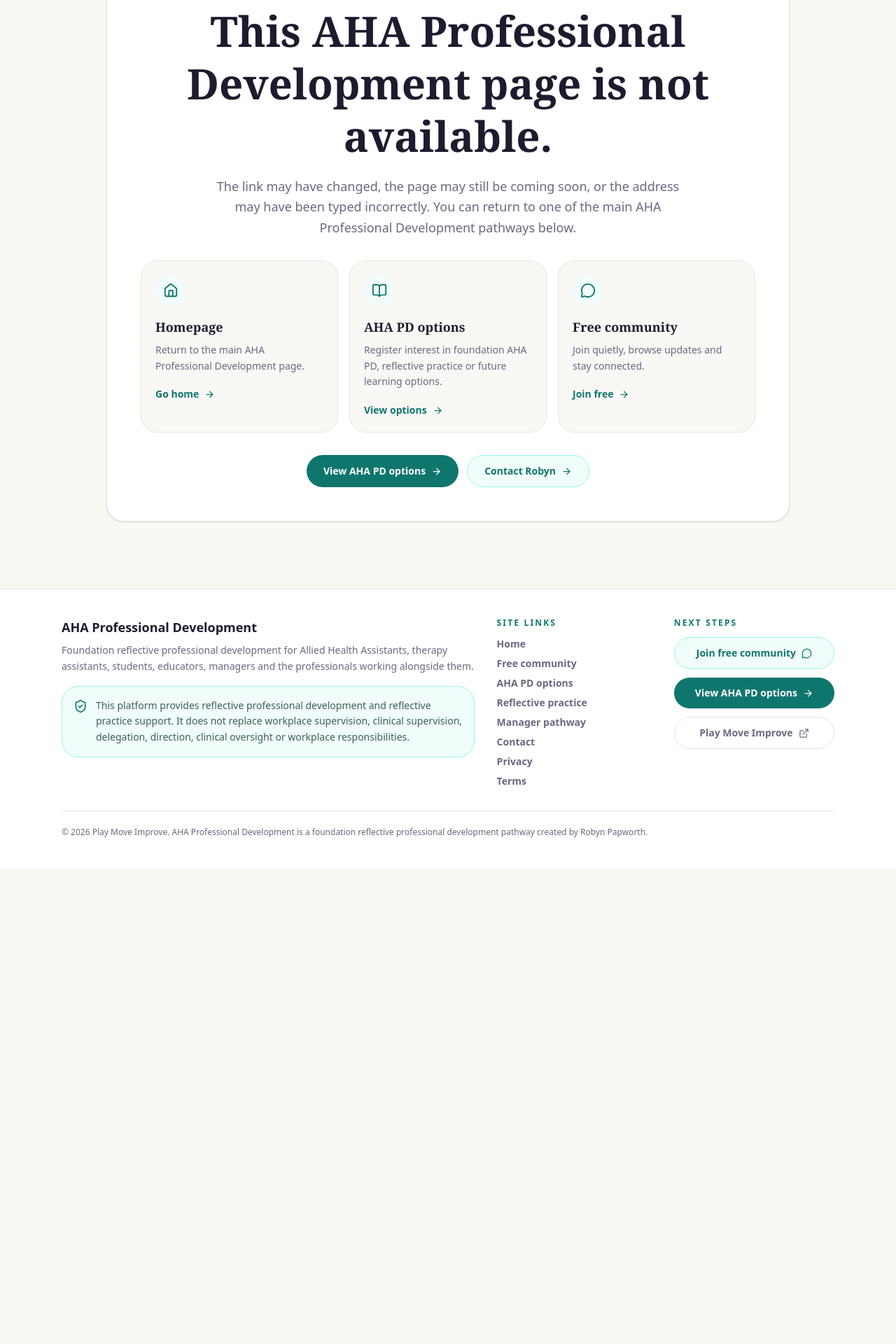
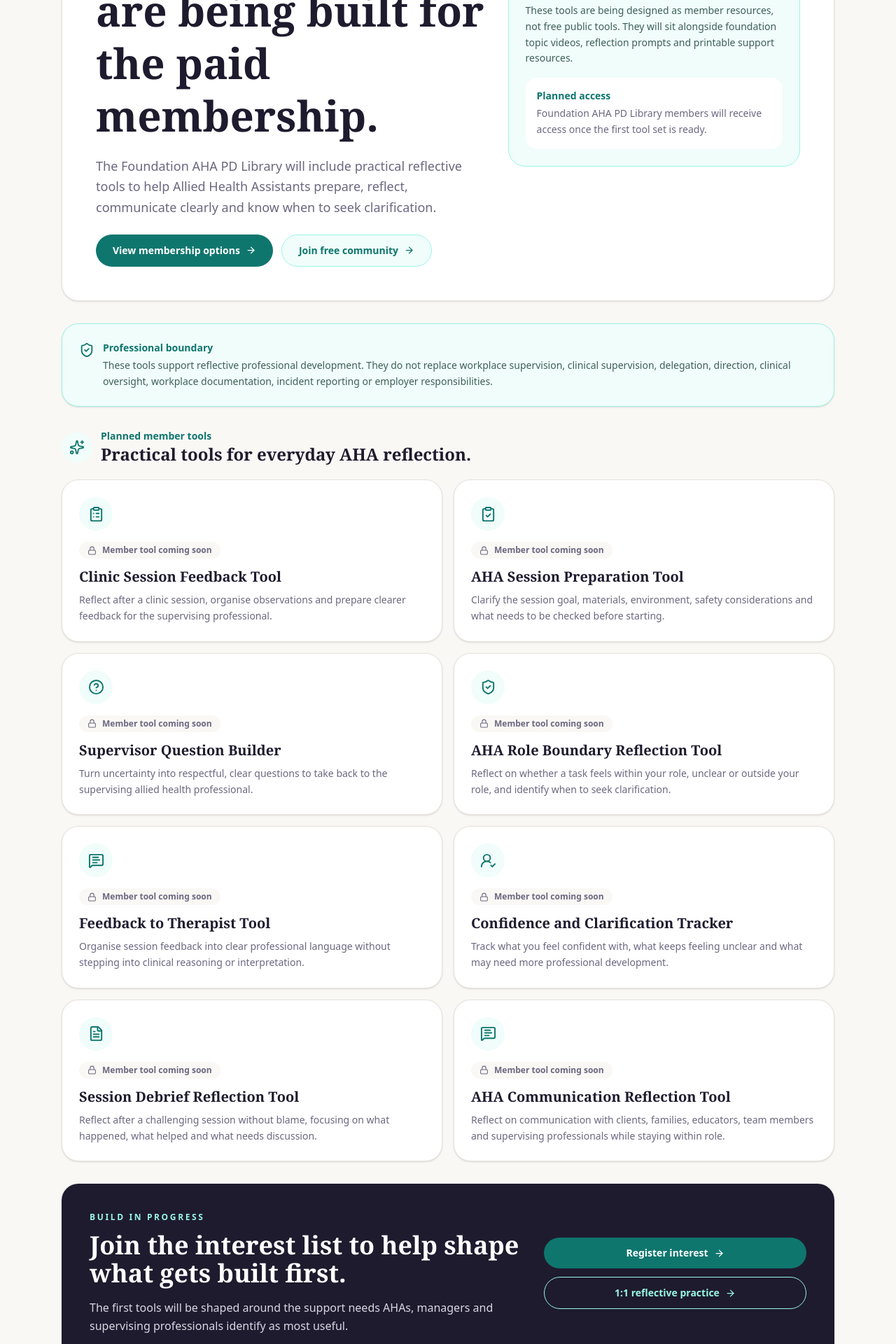
Before and after one commit to developmentalhub/allied-health-assistant-course, a Next.js app: page /tools in a window 1280 px wide. Before the commit this address had no page. Shown: the part 420-2340 px from the top of the page at 70% size. Before the commit the page ends 1659 px from the top, so only its background shows below. Built offline with nearby package versions, Linux system fonts and the light colour scheme.

Commit message:
Add coming soon member tools page

```diff
--- a/app/sitemap.ts
+++ b/app/sitemap.ts
@@ -7,6 +7,7 @@
   "/subscribe",
   "/subscribe/success",
   "/reflective-practice",
+  "/tools",
   "/manager-pathway",
   "/contact",
   "/privacy",
@@ -20,6 +21,15 @@
     url: `${siteConfig.url}${route}`,
     lastModified: currentDate,
     changeFrequency: route === "" ? "weekly" : "monthly",
-    priority: route === "" ? 1 : 0.7,
+    priority:
+      route === ""
+        ? 1
+        : route === "/subscribe"
+          ? 0.85
+          : route === "/tools"
+            ? 0.8
+            : route === "/reflective-practice"
+              ? 0.8
+              : 0.7,
   }));
 }
--- /dev/null
+++ b/app/tools/page.tsx
@@ -0,0 +1,241 @@
+import Link from "next/link";
+import {
+  ArrowRight,
+  ClipboardCheck,
+  ClipboardList,
+  FileText,
+  HelpCircle,
+  Lock,
+  MessageSquareText,
+  ShieldCheck,
+  Sparkles,
+  UserRoundCheck,
+} from "lucide-react";
+
+const tools = [
+  {
+    title: "Clinic Session Feedback Tool",
+    description:
+      "Reflect after a clinic session, organise observations and prepare clearer feedback for the supervising professional.",
+    icon: ClipboardList,
+  },
+  {
+    title: "AHA Session Preparation Tool",
+    description:
+      "Clarify the session goal, materials, environment, safety considerations and what needs to be checked before starting.",
+    icon: ClipboardCheck,
+  },
+  {
+    title: "Supervisor Question Builder",
+    description:
+      "Turn uncertainty into respectful, clear questions to take back to the supervising allied health professional.",
+    icon: HelpCircle,
+  },
+  {
+    title: "AHA Role Boundary Reflection Tool",
+    description:
+      "Reflect on whether a task feels within your role, unclear or outside your role, and identify when to seek clarification.",
+    icon: ShieldCheck,
+  },
+  {
+    title: "Feedback to Therapist Tool",
+    description:
+      "Organise session feedback into clear professional language without stepping into clinical reasoning or interpretation.",
+    icon: MessageSquareText,
+  },
+  {
+    title: "Confidence and Clarification Tracker",
+    description:
+      "Track what you feel confident with, what keeps feeling unclear and what may need more professional development.",
+    icon: UserRoundCheck,
+  },
+  {
+    title: "Session Debrief Reflection Tool",
+    description:
+      "Reflect after a challenging session without blame, focusing on what happened, what helped and what needs discussion.",
+    icon: FileText,
+  },
+  {
+    title: "AHA Communication Reflection Tool",
+    description:
+      "Reflect on communication with clients, families, educators, team members and supervising professionals while staying within role.",
+    icon: MessageSquareText,
+  },
+];
+
+export default function ToolsComingSoonPage() {
+  return (
+    <main className="min-h-screen bg-[#faf8f5] text-[#1e1b2e]">
+      <section className="mx-auto max-w-6xl px-6 py-14 md:py-20">
+        <section className="mb-8 rounded-3xl border border-[#e8e4de] bg-white p-8 shadow-sm md:p-12">
+          <div className="grid gap-8 lg:grid-cols-[1fr_0.75fr] lg:items-start">
+            <div>
+              <p className="mb-4 text-xs font-semibold uppercase tracking-[0.22em] text-[#0f766e]">
+                Coming soon for members
+              </p>
+
+              <h1 className="mb-5 text-4xl font-bold leading-tight md:text-6xl">
+                AHA-specific tools are being built for the paid membership.
+              </h1>
+
+              <p className="mb-6 max-w-3xl text-base leading-relaxed text-[#6b6880] md:text-lg">
+                The Foundation AHA PD Library will include practical reflective
+                tools to help Allied Health Assistants prepare, reflect,
+                communicate clearly and know when to seek clarification.
+              </p>
+
+              <div className="flex flex-col gap-3 sm:flex-row">
+                <Link
+                  href="/subscribe"
+                  className="inline-flex items-center justify-center gap-2 rounded-full bg-[#0f766e] px-6 py-3 text-sm font-semibold text-white transition hover:bg-[#0d6962]"
+                >
+                  View membership options
+                  <ArrowRight size={15} />
+                </Link>
+
+                <Link
+                  href="/join"
+                  className="inline-flex items-center justify-center gap-2 rounded-full border border-[#99f6e4] bg-[#f0fdfa] px-6 py-3 text-sm font-semibold text-[#0f766e] transition hover:bg-[#ccfbf1]"
+                >
+                  Join free community
+                  <ArrowRight size={15} />
+                </Link>
+              </div>
+            </div>
+
+            <div className="rounded-3xl border border-[#99f6e4] bg-[#f0fdfa] p-6">
+              <div className="mb-4 flex h-12 w-12 items-center justify-center rounded-full bg-[#0f766e] text-white">
+                <Lock size={24} />
+              </div>
+
+              <h2 className="mb-3 text-2xl font-bold">
+                Included in the paid library
+              </h2>
+
+              <p className="mb-4 text-sm leading-relaxed text-[#3f5f5a]">
+                These tools are being designed as member resources, not free
+                public tools. They will sit alongside foundation topic videos,
+                reflection prompts and printable support resources.
+              </p>
+
+              <div className="rounded-2xl bg-white p-4">
+                <p className="text-sm font-semibold text-[#0f766e]">
+                  Planned access
+                </p>
+
+                <p className="mt-1 text-sm leading-relaxed text-[#6b6880]">
+                  Foundation AHA PD Library members will receive access once the
+                  first tool set is ready.
+                </p>
+              </div>
+            </div>
+          </div>
+        </section>
+
+        <section className="mb-8 rounded-3xl border border-[#99f6e4] bg-[#f0fdfa] p-6 shadow-sm">
+          <div className="flex gap-3">
+            <ShieldCheck
+              size={22}
+              className="mt-0.5 shrink-0 text-[#0f766e]"
+            />
+
+            <div>
+              <p className="mb-1 text-sm font-semibold text-[#0f766e]">
+                Professional boundary
+              </p>
+
+              <p className="text-sm leading-relaxed text-[#3f5f5a]">
+                These tools support reflective professional development. They do
+                not replace workplace supervision, clinical supervision,
+                delegation, direction, clinical oversight, workplace
+                documentation, incident reporting or employer responsibilities.
+              </p>
+            </div>
+          </div>
+        </section>
+
+        <section className="mb-8">
+          <div className="mb-5 flex items-center gap-3">
+            <div className="flex h-11 w-11 items-center justify-center rounded-full bg-[#f0fdfa] text-[#0f766e]">
+              <Sparkles size={22} />
+            </div>
+
+            <div>
+              <p className="text-sm font-semibold text-[#0f766e]">
+                Planned member tools
+              </p>
+              <h2 className="text-2xl font-bold">
+                Practical tools for everyday AHA reflection.
+              </h2>
+            </div>
+          </div>
+
+          <div className="grid gap-4 md:grid-cols-2">
+            {tools.map((tool) => {
+              const Icon = tool.icon;
+
+              return (
+                <article
+                  key={tool.title}
+                  className="rounded-3xl border border-[#e8e4de] bg-white p-6 shadow-sm"
+                >
+                  <div className="mb-4 flex h-12 w-12 items-center justify-center rounded-full bg-[#f0fdfa] text-[#0f766e]">
+                    <Icon size={23} />
+                  </div>
+
+                  <div className="mb-3 inline-flex items-center gap-2 rounded-full bg-[#faf8f5] px-3 py-1 text-xs font-semibold text-[#6b6880]">
+                    <Lock size={13} />
+                    Member tool coming soon
+                  </div>
+
+                  <h3 className="mb-2 text-xl font-bold">{tool.title}</h3>
+
+                  <p className="text-sm leading-relaxed text-[#6b6880]">
+                    {tool.description}
+                  </p>
+                </article>
+              );
+            })}
+          </div>
+        </section>
+
+        <section className="rounded-3xl bg-[#1e1b2e] p-8 text-white shadow-sm md:p-10">
+          <div className="grid gap-6 lg:grid-cols-[1fr_0.6fr] lg:items-center">
+            <div>
+              <p className="mb-3 text-xs font-semibold uppercase tracking-[0.22em] text-[#99f6e4]">
+                Build in progress
+              </p>
+
+              <h2 className="mb-4 text-3xl font-bold md:text-4xl">
+                Join the interest list to help shape what gets built first.
+              </h2>
+
+              <p className="max-w-2xl text-sm leading-relaxed text-[#d9d7e5] md:text-base">
+                The first tools will be shaped around the support needs AHAs,
+                managers and supervising professionals identify as most useful.
+              </p>
+            </div>
+
+            <div className="flex flex-col gap-3">
+              <Link
+                href="/subscribe"
+                className="inline-flex items-center justify-center gap-2 rounded-full bg-[#0f766e] px-6 py-3 text-sm font-semibold text-white transition hover:bg-[#0d6962]"
+              >
+                Register interest
+                <ArrowRight size={15} />
+              </Link>
+
+              <Link
+                href="/reflective-practice"
+                className="inline-flex items-center justify-center gap-2 rounded-full border border-[#99f6e4] bg-transparent px-6 py-3 text-sm font-semibold text-[#99f6e4] transition hover:bg-[#2c2940]"
+              >
+                1:1 reflective practice
+                <ArrowRight size={15} />
+              </Link>
+            </div>
+          </div>
+        </section>
+      </section>
+    </main>
+  );
+}
```
